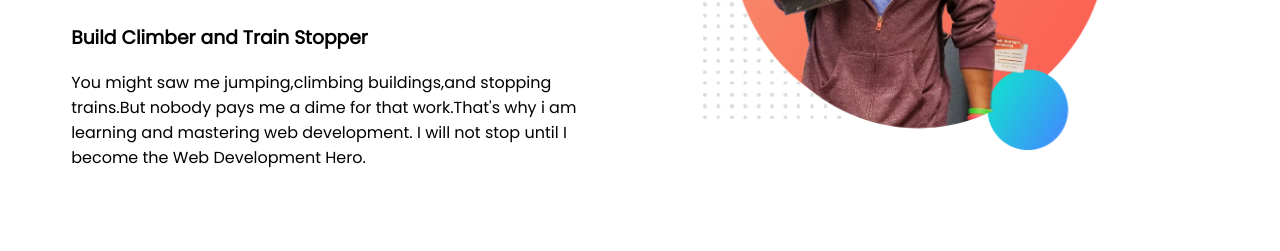
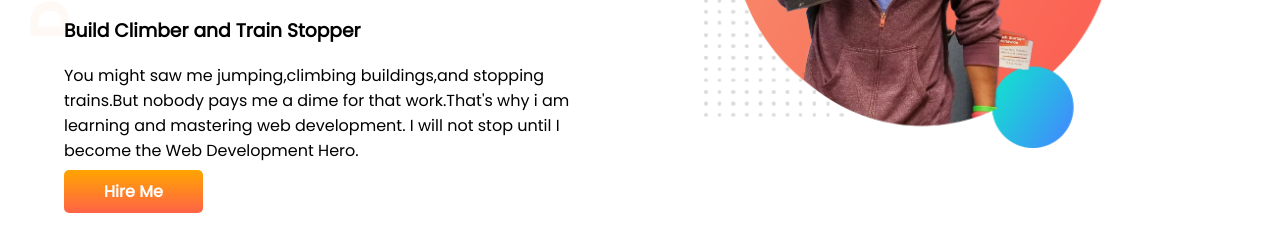
Before and after one commit to Tanim-Bin-Aziz/dev-p, a plain HTML site: page index.html in a window 1280 px wide. Shown: the part 323-574 px from the top of the page. Drawn offline with Linux system fonts and the light colour scheme.

Commit message:
top banner change

```diff
--- a/index.html
+++ b/index.html
@@ -14,7 +14,7 @@
 </head>
 
 <body>
-    <section>
+    <section class="top-banner">
         <div class="half-width">
             <h1>Welcome To</h1>
             <h1><span class="peter-color"> Peter Parker</span> World </h1>
@@ -24,6 +24,8 @@
                 work.That's why i am learning and mastering web development. I will not stop until I become the Web
                 Development Hero.
             </p>
+            <a class="link-button" target="_blank" href=">https://github.com/Tanim-Bin-Aziz"> Hire Me </a>
+
         </div>
         <div class="half-width">
             <img src="images/jhankar.png" alt="">
--- a/style.css
+++ b/style.css
@@ -1,5 +1,6 @@
 body {
     font-family: 'Poppins', sans-serif;
+    margin: 0px;
 }
 
 h1 {
@@ -23,3 +24,17 @@
     width: 80%;
 
 }
+
+.link-button {
+    text-decoration: none;
+    background-image: linear-gradient(orange, tomato);
+    padding: 10px 40px;
+    color: white;
+    font-weight: 700;
+    border-radius: 5px;
+}
+
+.top-banner {
+    background-image: url(images/top-banner.png);
+    background-repeat: no-repeat;
+}
```
